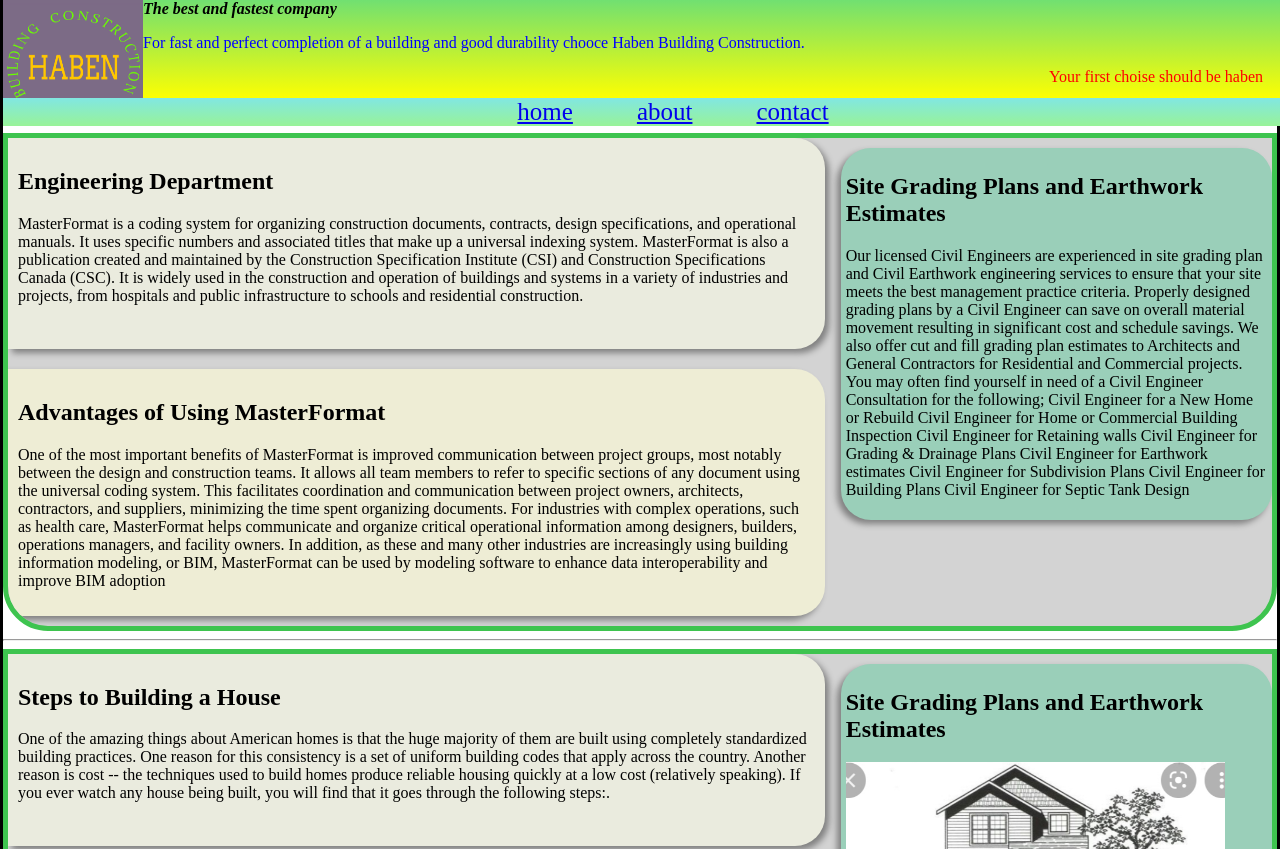
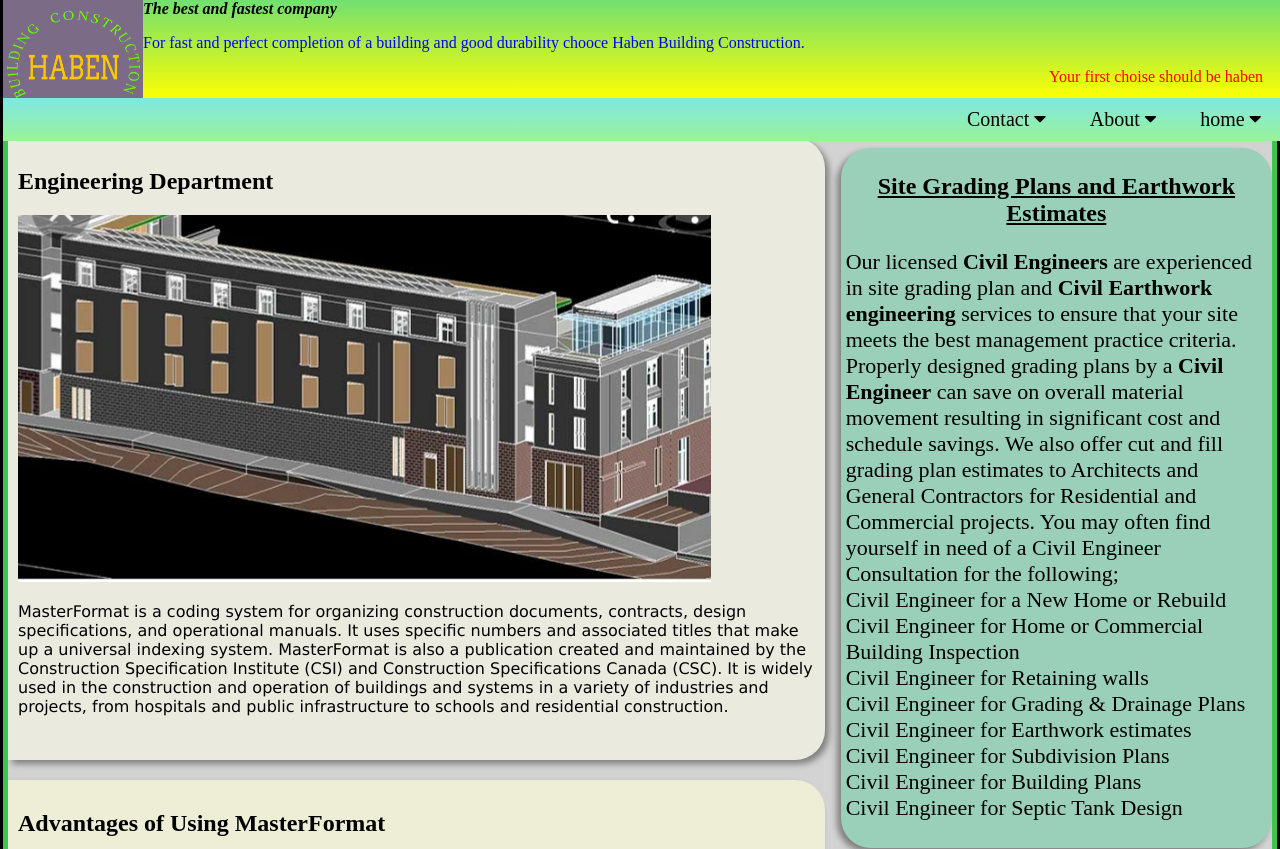
Before and after one commit to ghirmaigeb/babi, a plain HTML site: page index.html in a window 1280 px wide. Shown: the top 849 px of the page. Drawn offline with Linux system fonts and the light colour scheme; a web font is replaced by a local one.

Commit message:
dropdown menu added

```diff
--- a/css/stylesheet.css
+++ b/css/stylesheet.css
@@ -1,3 +1,6 @@
+@import url('https://fonts.googleapis.com/css2?family=Luxurious+Script&display=swap');
+@import url('https://fonts.googleapis.com/css2?family=Luxurious+Script&display=swap');
+
 body{
     box-sizing: border-box;
     margin: 0px;
@@ -40,12 +43,44 @@
 width: 100%;
 position: fixed;
 }
-nav li{
-display: inline-block;
-text-align: center;
-margin-left: 60px;
-font-size: 25px;
+.dropdown{
+    float: right;
+    overflow: hidden;
+    margin-top: 10px;
+    margin-bottom: 10px;
 }
+.dropdown .dropbtn{
+    font-size: 20px;
+    /* border: 2px solid; */
+    background-color: inherit;
+    padding: 10px;
+    margin: 12px;
+}
+.dropbtn:hover{
+    background-color: lawngreen;
+}
+.dropdown-content{
+    display: none;
+    position: absolute;
+    background-color: rgb(233, 223, 90);
+    min-width: 100px;
+    z-index: 1;
+}
+.dropdown-content a{
+    float: none;
+    text-decoration: none;
+    display: block;
+    text-align: left;
+    padding: 12px 10px;
+    color: black;
+}
+.dropdown-content a:hover{
+    background-color: yellow;
+}
+.dropdown:hover .dropdown-content{
+    display: block;
+}
+
 main{
     background-color: lightgray;
     border: 5px solid rgb(62, 196, 79);
@@ -62,6 +97,16 @@
     border-bottom-right-radius: 30px;
     box-shadow: 4px 4px 6px gray;
     margin-bottom: 10px;
+}
+.one{
+    font-family: Verdana, Geneva, Tahoma, sans-serif;
+}
+.two{
+    font-family: Georgia, 'Times New Roman', Times, serif;
+}
+p.three{
+    font-size: 22px;
+    text-justify: newspaper;
 }
 article{
     background-color: rgb(238, 237, 213);
--- a/index.html
+++ b/index.html
@@ -17,16 +17,45 @@
     <nav>
 
 
-        <li><a href="home.html" target="blank">home</a></li>
-        <li><a href="about.html" target="blank">about</a></li>
-        <li><a href="contact.html" target="blank">contact</a></li>
+        <div class="dropdown">
+            <a class="dropbtn">home
+              <i class="fa fa-caret-down"></i>
+            </a>
+            <div class="dropdown-content">
+              <a href="home.html">Home</a>
+              <a href="https://tinyurl.com/yjfs6h46">Engineering skill</a>
+              <a href="https://www.engineergirl.org/128119/engineering-design">Engineering</a>
+            </div>
+          </div>
+        <div class="dropdown">
+            <a class="dropbtn">About
+              <i class="fa fa-caret-down"></i>
+            </a>
+            <div class="dropdown-content">
+                <a href="about.html">About</a>
+              <a href="https://tinyurl.com/ycksmt5f">Eng.Products</a>
+              <a href="https://tinyurl.com/5av4x38r">Eng.Technology</a>
+              <a href="https://tinyurl.com/3ra98kur">Eng.uses</a>
+            </div>
+        </div>
+        <div class="dropdown">
+            <a class="dropbtn">Contact
+              <i class="fa fa-caret-down"></i>
+            </a>
+            <div class="dropdown-content">
+              <a href="contact.html">Contact</a>
+              <a href="https://tinyurl.com/yffsbpz7">Sample Products</a>
+              <a href="https://tinyurl.com/bdz8xnpm">Equipments</a>
+            </div>
+          </div>
 
     </nav>
     <main>
         <div class="col-left">
             <section>
                 <h1>Engineering Department</h1>
-                <p>MasterFormat is a coding system for organizing construction documents, contracts, design
+                <img src="/img/20211206_200157.jpg" alt="">
+                <p class="one">MasterFormat is a coding system for organizing construction documents, contracts, design
                     specifications, and operational manuals. It uses specific numbers and associated titles that make up
                     a universal indexing system. MasterFormat is also a publication created and maintained by the
                     Construction Specification Institute (CSI) and Construction Specifications Canada (CSC). It is
@@ -36,7 +65,7 @@
             </section>
             <article>
                 <h1>Advantages of Using MasterFormat</h1>
-                <p>One of the most important benefits of MasterFormat is improved communication between project groups,
+                <p class="two">One of the most important benefits of MasterFormat is improved communication between project groups,
                     most notably between the design and construction teams. It allows all team members to refer to
                     specific sections of any document using the universal coding system. This facilitates coordination
                     and communication between project owners, architects, contractors, and suppliers, minimizing the
@@ -51,21 +80,21 @@
             </article>
         </div>
         <aside>
-            <h2>Site Grading Plans and Earthwork Estimates</h2>
-            <p> Our licensed Civil Engineers are experienced in site grading plan and Civil Earthwork engineering
+            <h2 style="text-align: center; text-decoration: underline;">Site Grading Plans and Earthwork Estimates</h2>
+            <p class="three"> Our licensed <b>Civil Engineers </b> are experienced in site grading plan and <b>Civil Earthwork engineering</b>
                 services to ensure that your site meets the best management practice criteria. Properly designed grading
-                plans by a Civil Engineer can save on overall material movement resulting in significant cost and
+                plans by a <b>Civil Engineer</b> can save on overall material movement resulting in significant cost and
                 schedule savings. We also offer cut and fill grading plan estimates to Architects and General
                 Contractors for Residential and Commercial projects. You may often find yourself in need of a Civil
-                Engineer Consultation for the following;
+                Engineer Consultation for the following;<br>
 
-                Civil Engineer for a New Home or Rebuild
-                Civil Engineer for Home or Commercial Building Inspection
-                Civil Engineer for Retaining walls
-                Civil Engineer for Grading & Drainage Plans
-                Civil Engineer for Earthwork estimates
-                Civil Engineer for Subdivision Plans
-                Civil Engineer for Building Plans
+                Civil Engineer for a New Home or Rebuild<br>
+                Civil Engineer for Home or Commercial Building Inspection<br>
+                Civil Engineer for Retaining walls<br>
+                Civil Engineer for Grading & Drainage Plans<br>
+                Civil Engineer for Earthwork estimates<br>
+                Civil Engineer for Subdivision Plans<br>
+                Civil Engineer for Building Plans<br>
                 Civil Engineer for Septic Tank Design</p>
         </aside>
     </main>
@@ -124,6 +153,7 @@
     </main>
     <footer>
         <p>for information <a href="https://home.howstuffworks.com/home-improvement/repair/house2.htm">Click here</a>
+            <a href="#"><i class="fa fa-fw fa-facebook"></i>facebook</a> <a href="#"><i class="fa fa-fw fa-twitter"></i> twitter</a> <a href="#"><i class="fa fa-fw fa-envelope"></i> mail</a>
         </p>
         <div class="links">
             <a href=""></a>
```
Also changed, not shown: img/20211206_200157.jpg (added).
